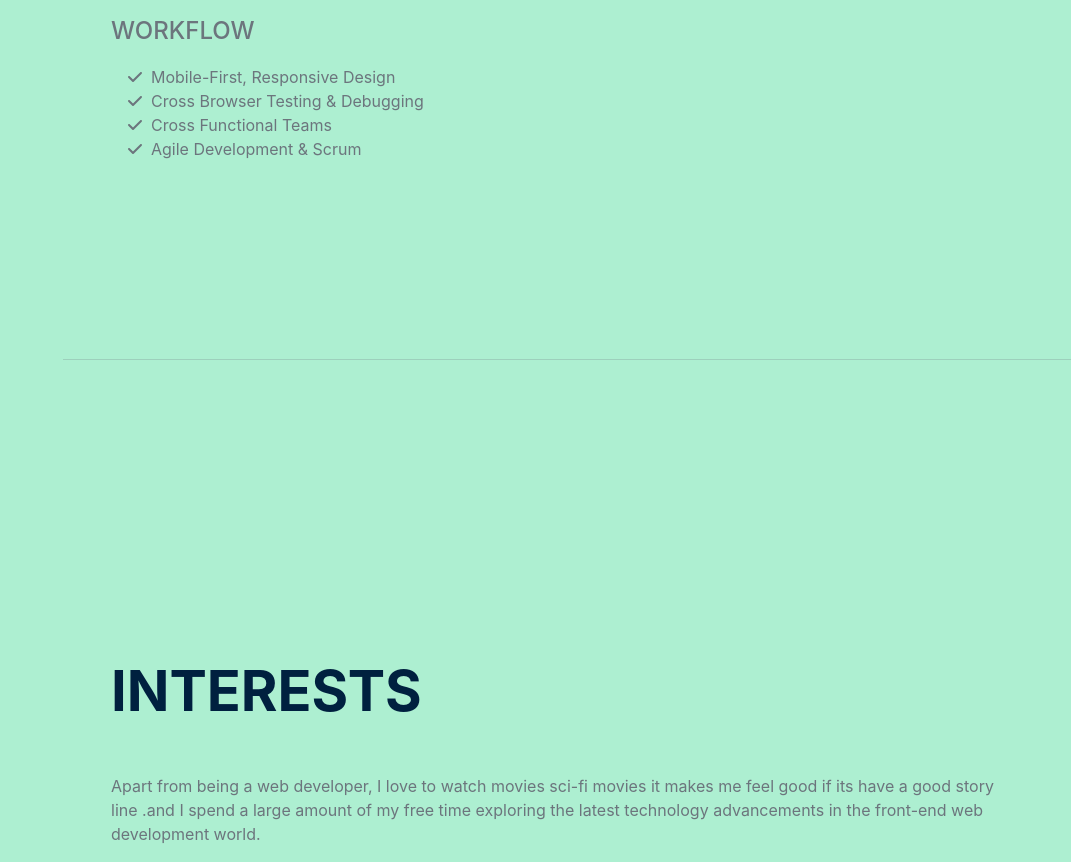
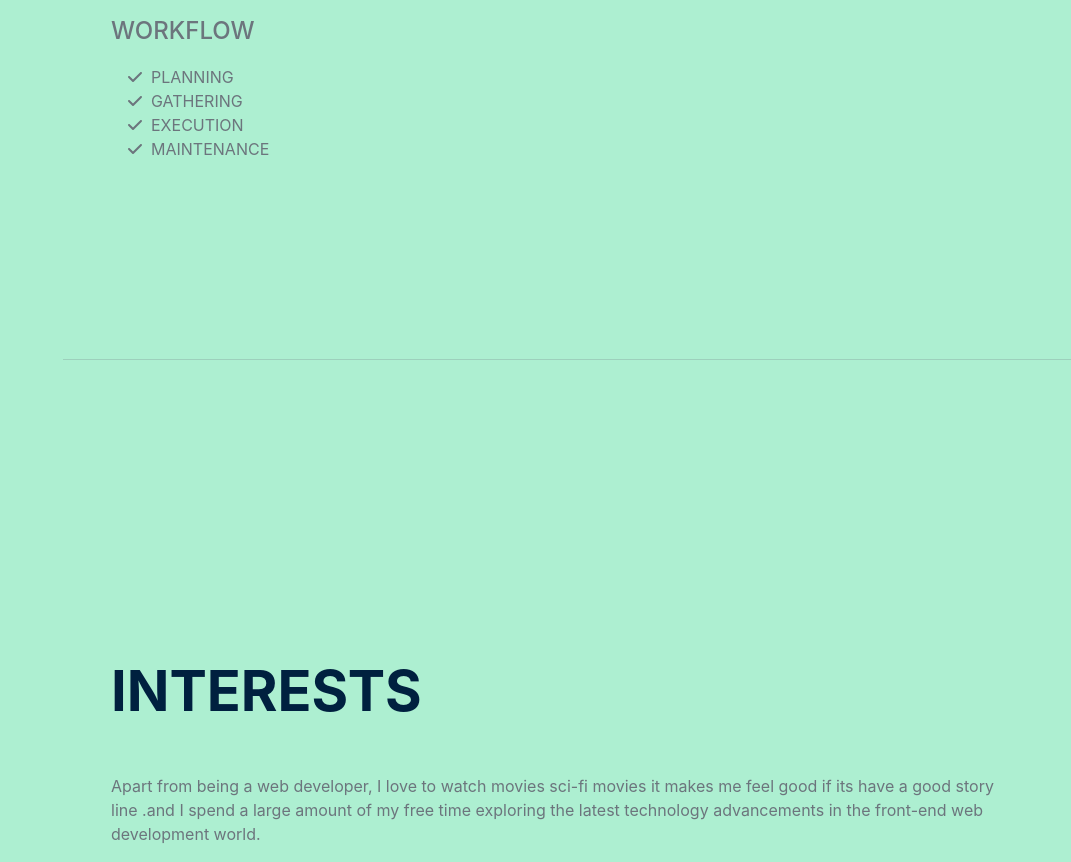
Before and after one commit to Ruzell11/portfolio, a website: page index.html in a window 1280 px wide. Shown: the part 2844-3706 px from the top of the page, without its empty margins (209-1280 px from the left). Drawn offline with nearby package versions, Linux system fonts and the light colour scheme; a web font is replaced by a local one.

Commit message:
change workflow

```diff
--- a/index.html
+++ b/index.html
@@ -148,19 +148,19 @@
                     <ul class="fa-ul mb-0">
                         <li>
                             <span class="fa-li"><i class="fas fa-check"></i></span>
-                            Mobile-First, Responsive Design
+                            PLANNING
                         </li>
                         <li>
                             <span class="fa-li"><i class="fas fa-check"></i></span>
-                            Cross Browser Testing & Debugging
+                            GATHERING
                         </li>
                         <li>
                             <span class="fa-li"><i class="fas fa-check"></i></span>
-                            Cross Functional Teams
+                            EXECUTION
                         </li>
                         <li>
                             <span class="fa-li"><i class="fas fa-check"></i></span>
-                            Agile Development & Scrum
+                           MAINTENANCE
                         </li>
                     </ul>
                 </div>
```
